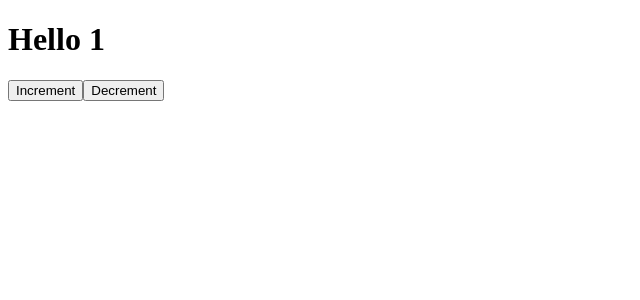
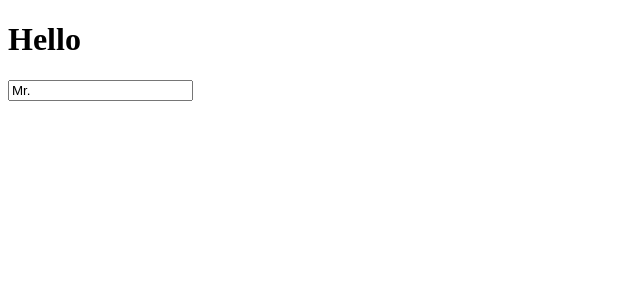
Before and after one commit to Jacesoul/react-hooks, a React (Create React App) app: page / in a window 1280 px wide. Shown: the top 300 px of the page, without its empty margins (0-640 px from the left). Built offline with nearby package versions, Linux system fonts and the light colour scheme.

Commit message:
useInput part One

```diff
--- a/src/App.js
+++ b/src/App.js
@@ -1,14 +1,19 @@
 import { useState } from "react";
 
+const useInput = (initialValue) => {
+  const [value, setValue] = useState(initialValue);
+  const onChange = (event) => {
+    console.log(event.target);
+  };
+  return { value, onChange };
+};
+
 function App() {
-  const [item, setItem] = useState(1);
-  const incrementItem = () => setItem(item + 1);
-  const decrementItem = () => setItem(item - 1);
+  const name = useInput("Mr. ");
   return (
     <div>
-      <h1>Hello {item}</h1>
-      <button onClick={incrementItem}>Increment</button>
-      <button onClick={decrementItem}>Decrement</button>
+      <h1>Hello </h1>
+      <input placeholder="Name" {...name}></input>
     </div>
   );
 }
```
